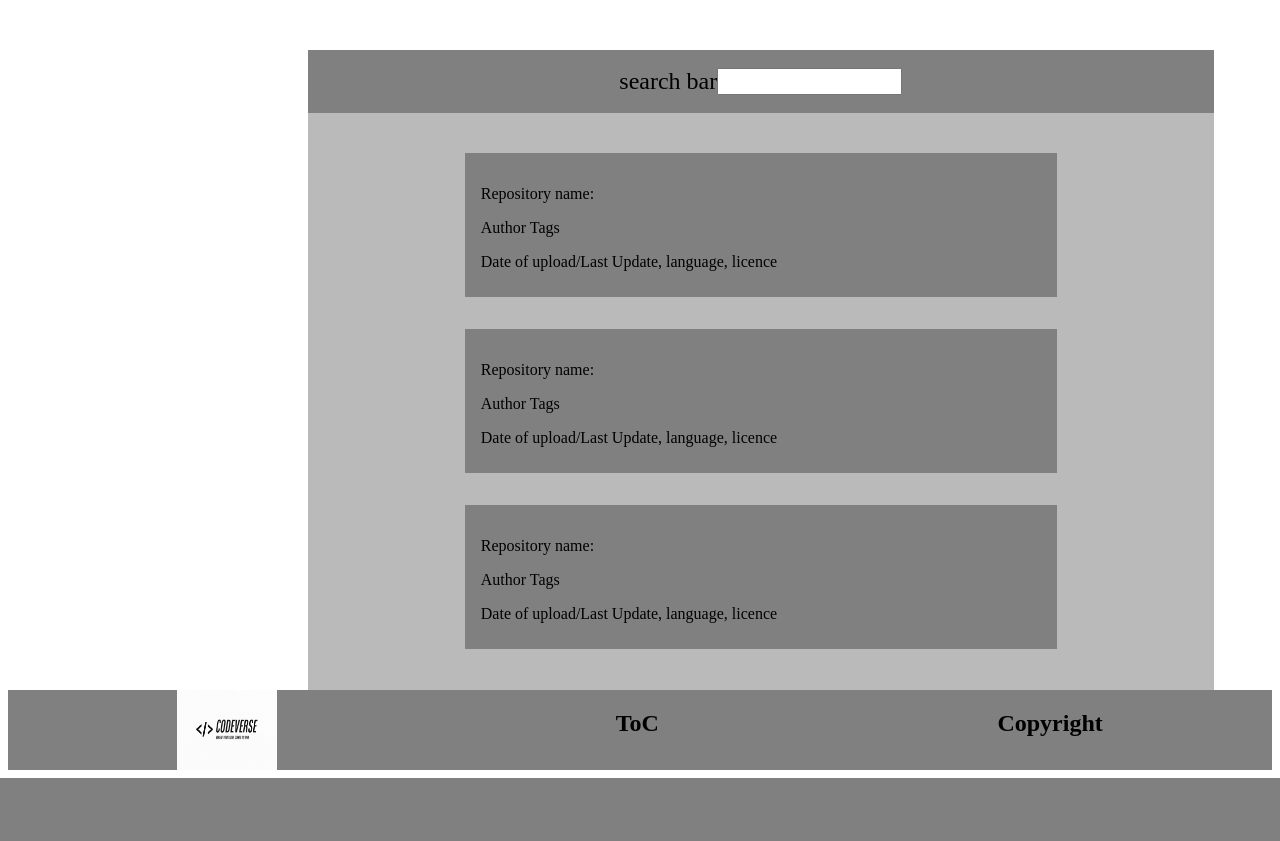
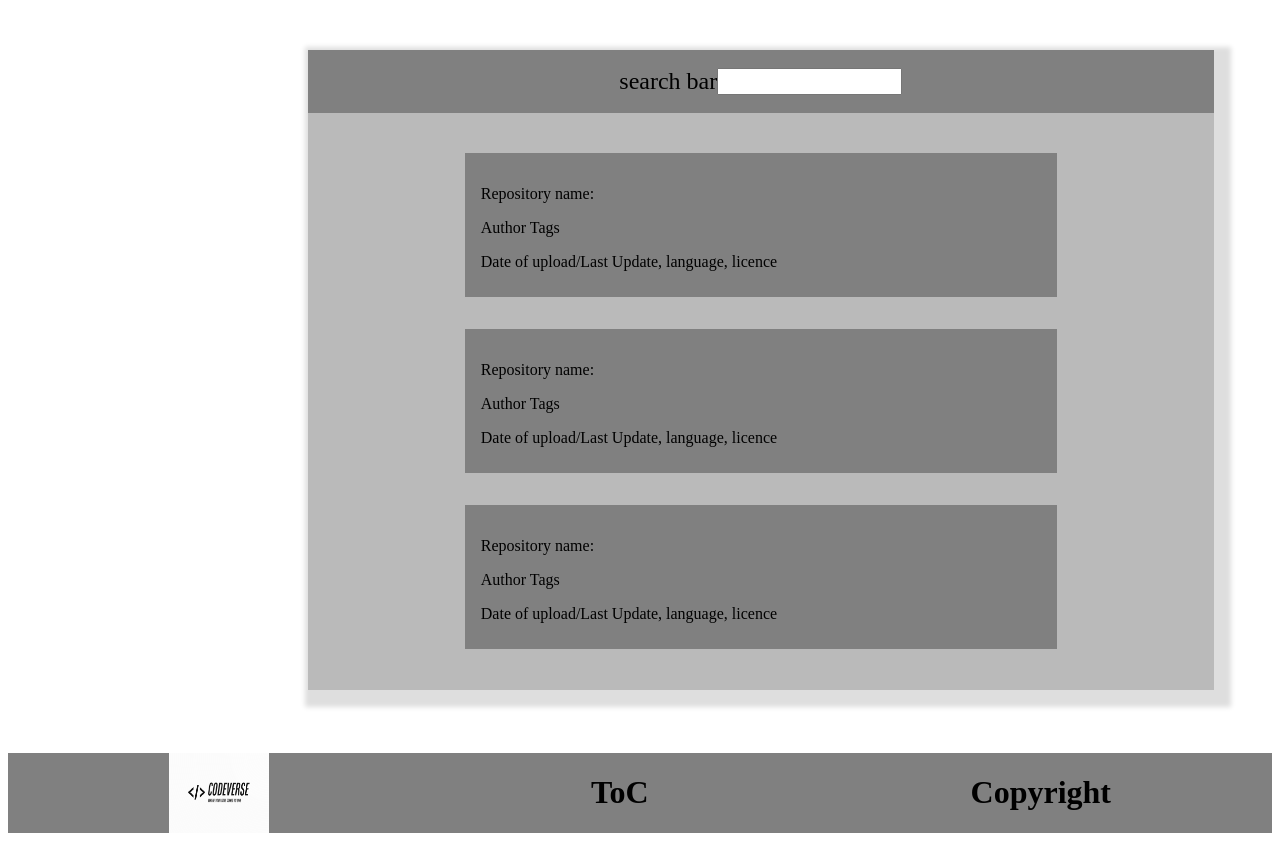
Before and after one commit to horizoncollege/project-2-verdieping-scrum-codeverse, a PHP site: page / in a window 1280 px wide. Shown: the part 78-919 px from the top of the page. Before the commit the page ends 856 px from the top, so only its background shows below. Run offline with PHP 8.4, Linux system fonts and the light colour scheme.

Commit message:
box-shadow bij maincontainer

```diff
--- a/detail.php
+++ b/detail.php
@@ -8,7 +8,6 @@
 
 <body>
     <?php include('nav.php'); ?>
-
     <h2>detail</h2>
 
     <div class="maincontainer">
@@ -18,7 +17,6 @@
             <p class="detailinh">author:</p>
             <p class="detailinh">tags:</p>
     </div>
-
     <?php include('footer.php'); ?>
 </body>
 
--- a/footer.php
+++ b/footer.php
@@ -6,11 +6,11 @@
 </head>
 
 <body>
-    <nav>
+    <footer>
         <img class="footerlogo" src="images/logo.png" alt="logo">
         <h1>ToC</h1>
         <h1>Copyright</h1>
 
-    </nav>
+</footer>
 </body>
 </html>
--- a/style.css
+++ b/style.css
@@ -1,11 +1,11 @@
 /* index page */
-
 .maincontainer {
     margin-top: 50px;
     margin-left: 300px;
     background-color: #BABABA;
     width: 56.6rem;
     height: 40rem;
+    box-shadow: 7px 7px 5px 10px #DEDEDE;
 }
 .search {
     display: flex;
@@ -188,3 +188,11 @@ h3 {
     width: 100px;
     height: 80px;
 }
+footer {
+    margin-top: 5%;
+    background-color: gray;
+    display: flex;
+    flex-direction: row;
+    justify-content: space-around;
+    position: sticky;
+}
```
